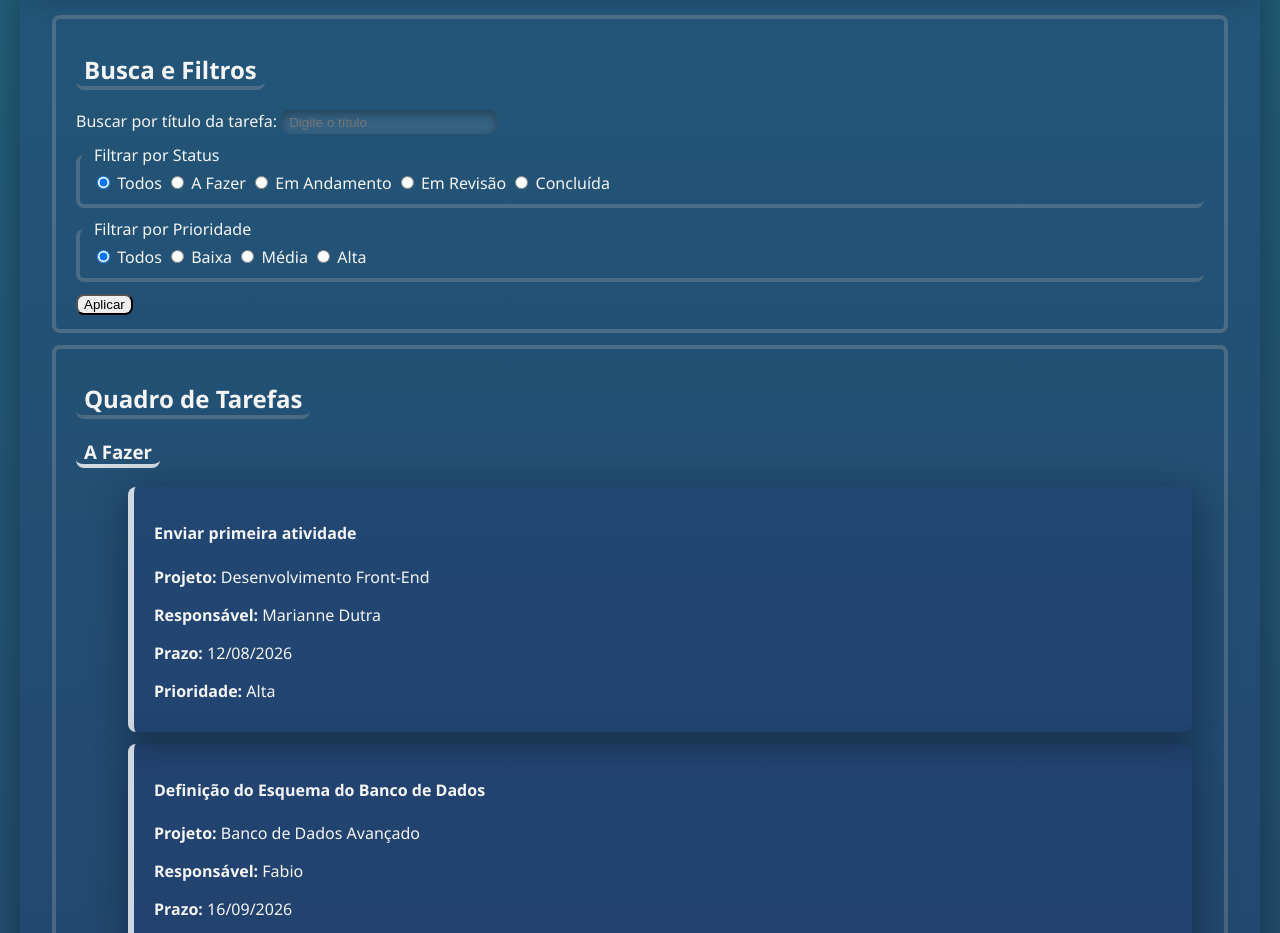
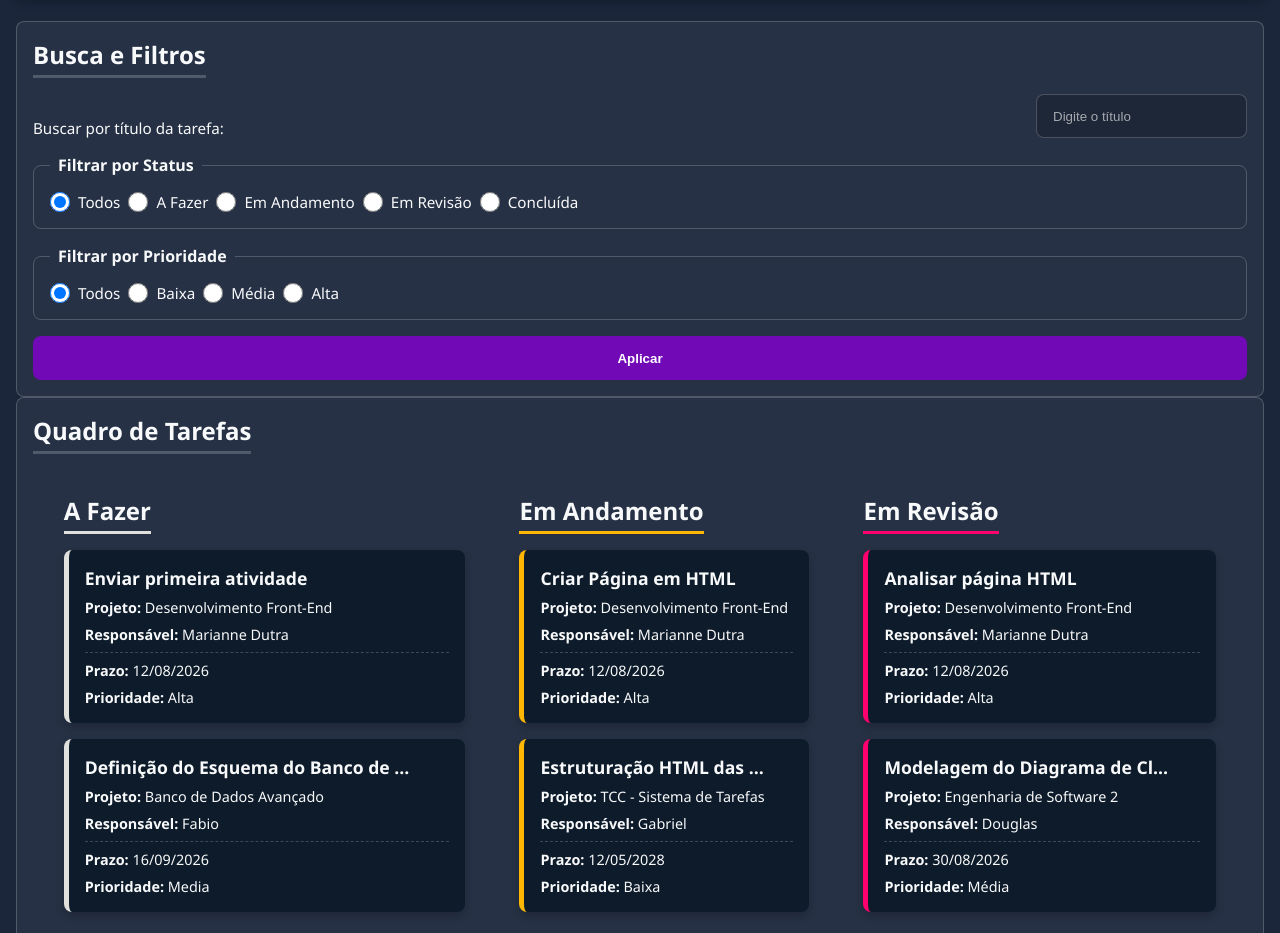
Before and after one commit to araujoph95/Desenvolvimento_Front-End, a plain HTML site: page index.html in a window 1280 px wide. Shown: the part 106-1039 px from the top of the page. Drawn offline with Linux system fonts and the light colour scheme.

Commit message:
Atualização do CSS

```diff
--- a/style.css
+++ b/Minha estilização/style.css
@@ -47,6 +47,13 @@ article{
 
 li{
     list-style: none;
+    padding: 4px;
+    margin: 8px 2px;
+}
+
+
+.secao-filtros, .secao-quadro-tarefas{
+    border: 4px solid rgba(168, 168, 168, 0.301);
 }
 
 .a-fazer h3{
@@ -85,11 +92,6 @@ li{
     border-left: rgba(142, 219, 25, 0.788) solid 6px;
 }
 
-.secao-filtros, .secao-quadro-tarefas{
-    border: 4px solid rgba(168, 168, 168, 0.301);
-
-}
-
 fieldset{
     margin: 10px 0;
     border: none;
--- a/index.html
+++ b/index.html
@@ -4,7 +4,7 @@
     <meta charset="UTF-8">
     <meta name="viewport" content="width=device-width, initial-scale=1.0">
     <title>Gerenciador de Tarefas</title>
-    <link rel="stylesheet" href="style.css">
+    <link rel="stylesheet" href="styles.css">
 </head>
 <body>
     <header>
@@ -59,6 +59,7 @@
 
         <section class="secao-quadro-tarefas" aria-labelledby="secao-quadro-tarefas">
             <h2 id="secao-quadro-tarefas">Quadro de Tarefas</h2>
+            <div class="container-tarefas">
                 <section class="a-fazer" aria-labelledby="status-fazer">
                     <h3 id="status-fazer">A Fazer</h3>
                     <ul>
@@ -82,7 +83,6 @@
                         </li>
                     </ul>
                 </section>
-
                 <section class="em-andamento" aria-labelledby="status-andamento">
                     <h3 id="status-andamento">Em Andamento</h3>
                     <ul>
@@ -106,7 +106,6 @@
                         </li>
                     </ul>
                 </section>
-
                 <section class="em-revisao" aria-labelledby="status-revisao">
                     <h3 id="status-revisao">Em Revisão</h3>
                     <ul>
@@ -130,7 +129,6 @@
                         </li>
                     </ul>
                 </section>
-
                 <section class="concluido" aria-labelledby="status-concluida">
                     <h3 id="status-concluida">Concluída</h3>
                     <ul>
@@ -154,6 +152,7 @@
                         </li>
                     </ul>
                 </section>
+            </div>
         </section>
     </main>
 
--- /dev/null
+++ b/styles.css
@@ -0,0 +1,246 @@
+:root {
+  /* Cores de superfície e texto */
+  --bg-principal: #1b263b;
+  --bg-superficie: rgba(255, 255, 255, 0.05);
+  --bg-cartao: #0d1b2a;
+  --cor-texto: #f8f9fa;
+  --cor-borda: rgba(255, 255, 255, 0.2);
+
+  /* Cores por Status */
+  --status-fazer: #e0e1dd;
+  --status-andamento: #ffb703;
+  --status-revisao: #ff006e;
+  --status-concluida: #38b000;
+
+  /* Escala de Espaçamento */
+  --espaco-sm: 0.5rem;   /* ~8px */
+  --espaco-md: 1rem;     /* ~16px */
+  --espaco-lg: 1.5rem;   /* ~24px */
+
+  /* Arredondamento */
+  --raio-canto: 0.5rem;
+}
+
+*,
+*::before,
+*::after {
+  box-sizing: border-box;
+  margin: 0;
+  padding: 0;
+}
+
+html {
+  font-family: 'Segoe UI', system-ui, -apple-system, sans-serif;
+  font-size: 100%;
+  background-color: var(--bg-principal);
+  color: var(--cor-texto);
+}
+
+body {
+  min-height: 100vh;
+  padding: var(--espaco-md);
+  display: flex;
+  flex-direction: column;
+  gap: var(--espaco-lg);
+}
+
+
+h1 {
+  font-size: clamp(1.5rem, 4vw + 1rem, 2.5rem);
+  text-align: center;
+  padding: var(--espaco-md);
+  background-color: var(--bg-superficie);
+  border-radius: var(--raio-canto);
+  box-shadow: 0 4px 12px rgba(0, 0, 0, 0.3);
+}
+
+h2, h3 {
+  font-size: clamp(1.1rem, 2vw + 0.8rem, 1.5rem);
+  width: fit-content;
+  padding-bottom: 0.25rem;
+  border-bottom: 3px solid var(--cor-borda);
+  margin-bottom: var(--espaco-md);
+}
+
+.secao-filtros {
+  background-color: var(--bg-superficie);
+  padding: var(--espaco-md);
+  border-radius: var(--raio-canto);
+  border: 1px solid var(--cor-borda);
+}
+
+form {
+  display: flex;
+  flex-direction: column;
+  gap: var(--espaco-md);
+}
+
+label {
+  font-size: 0.95rem;
+}
+
+input[type="text"] {
+  width: 100%;
+  min-height: 2.75rem;
+  padding: 0 var(--espaco-md);
+  background-color: rgba(0, 0, 0, 0.2);
+  border: 1px solid var(--cor-borda);
+  border-radius: var(--raio-canto);
+  color: var(--cor-texto);
+}
+
+input[type="text"]::placeholder {
+  color: rgba(255, 255, 255, 0.6);
+}
+
+fieldset {
+  border: 1px solid var(--cor-borda);
+  border-radius: var(--raio-canto);
+  padding: var(--espaco-md);
+  display: flex;
+  flex-wrap: wrap;
+  gap: var(--espaco-sm);
+}
+
+legend {
+  padding: 0 var(--espaco-sm);
+  font-weight: 600;
+}
+
+input[type="radio"] {
+  width: 1.25rem;
+  height: 1.25rem;
+  cursor: pointer;
+}
+
+button[type="submit"] {
+  min-height: 2.75rem;
+  padding: 0 var(--espaco-lg);
+  background-color: #7209b7;
+  color: #ffffff;
+  border: none;
+  border-radius: var(--raio-canto);
+  font-weight: bold;
+  cursor: pointer;
+}
+
+.secao-quadro-tarefas {
+  background-color: var(--bg-superficie);
+  padding: var(--espaco-md);
+  border-radius: var(--raio-canto);
+  border: 1px solid var(--cor-borda);
+
+  display: flex;
+  flex-direction: column;
+  grid-template-columns: 1fr;
+  gap: var(--espaco-lg);
+}
+
+.secao-quadro-tarefas > section {
+  display: grid;
+  flex-direction: column;
+  min-width: 0;
+}
+
+.container-tarefas{
+  display: flex;
+  flex-wrap: wrap;
+  gap: var(--espaco-lg);
+  justify-content: space-evenly;
+  width: 100%;
+}
+
+ul {
+  list-style: none;
+  display: flex;
+  flex-direction: column;
+  gap: var(--espaco-md);
+}
+
+li {
+  min-width: 0;
+}
+
+article {
+  background-color: var(--bg-cartao);
+  padding: var(--espaco-md);
+  border-radius: var(--raio-canto);
+  box-shadow: 0 4px 8px rgba(0, 0, 0, 0.2);
+
+  /* Flexbox vertical interno do cartão */
+  display: flex;
+  flex-direction: column;
+  flex-wrap: wrap;
+  gap: var(--espaco-sm);
+  min-width: 10%;
+}
+
+article h4 {
+  width: 90%;
+  font-size: 1.1rem;
+  white-space: nowrap;
+  flex-wrap: wrap;
+  overflow: hidden;
+  text-overflow: ellipsis;
+  min-width: 0;
+}
+
+article p {
+  font-size: 0.9rem;
+}
+
+article p:has(time) {
+  margin-top: auto;
+  padding-top: var(--espaco-sm);
+  border-top: 1px dashed var(--cor-borda);
+}
+
+.a-fazer h3 { border-color: var(--status-fazer); }
+.a-fazer article { border-left: 5px solid var(--status-fazer); }
+
+.em-andamento h3 { border-color: var(--status-andamento); }
+.em-andamento article { border-left: 5px solid var(--status-andamento); }
+
+.em-revisao h3 { border-color: var(--status-revisao); }
+.em-revisao article { border-left: 5px solid var(--status-revisao); }
+
+.concluido h3 { border-color: var(--status-concluida); }
+.concluido article { border-left: 5px solid var(--status-concluida); }
+
+*:focus-visible {
+  outline: 3px solid #4cc9f0;
+  outline-offset: 2px;
+}
+
+footer {
+  text-align: center;
+  padding: var(--espaco-md);
+  font-size: 0.85rem;
+  color: rgba(255, 255, 255, 0.7);
+}
+
+@media (min-width: 640px) {
+  .secao-quadro-tarefas {
+    grid-template-columns: repeat(2, 1fr);
+  }
+
+  form {
+    display: grid;
+    grid-template-columns: 1fr auto;
+    align-items: end;
+  }
+
+  form fieldset {
+    grid-column: span 2;
+  }
+
+  button[type="submit"] {
+    grid-column: span 2;
+  }
+}
+
+@media (min-width: 1024px) {
+  .secao-quadro-tarefas {
+    grid-template-columns: repeat(4, 1fr);
+  }
+}
```
Lines whose indentation alone changed are shown as unchanged.
